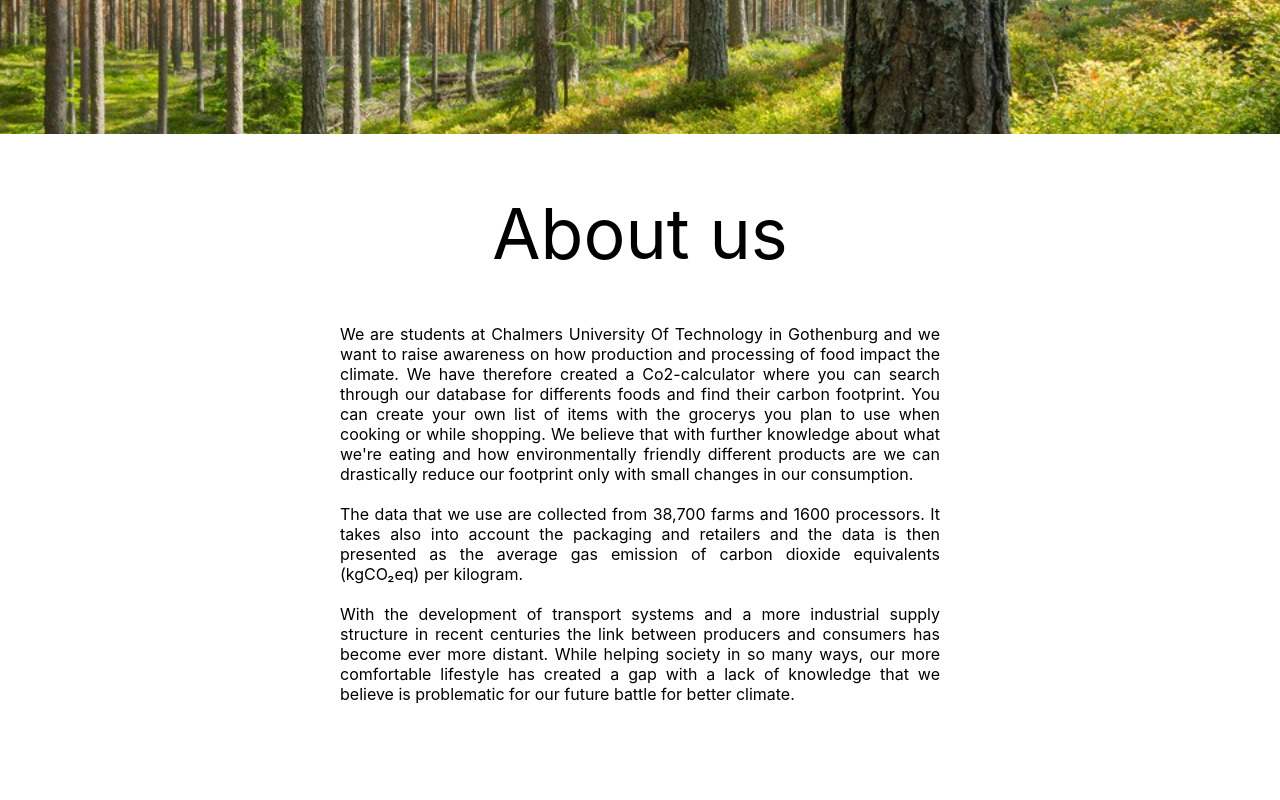
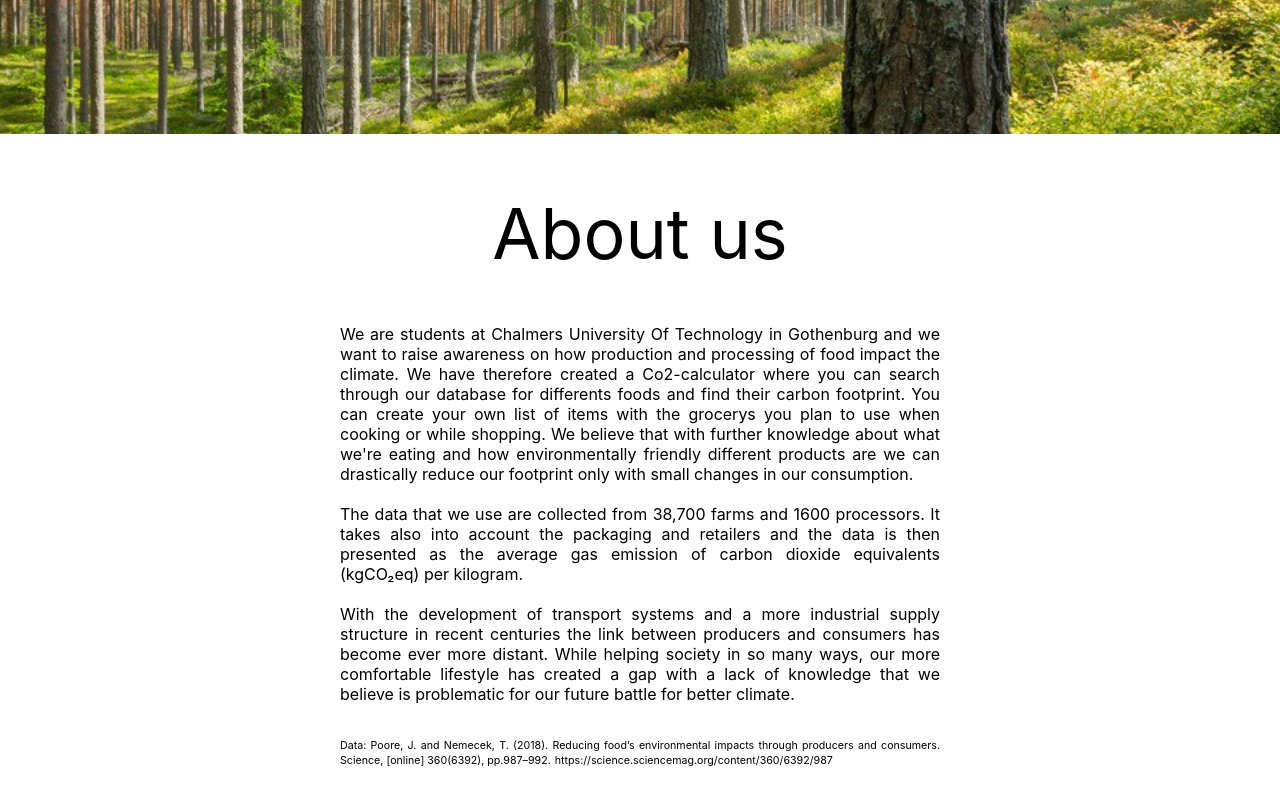
Before and after one commit to OhLawdHeCoding/Halo, a React (Create React App) app in the folder CO2_calculator/co2/: page /about in a window 1280 px wide. Shown: the part 220-1020 px from the top of the page. Before the commit the page ends 964 px from the top, so only its background shows below. Built offline with nearby package versions, Linux system fonts and the light colour scheme; the HTML template or start-up script is replaced by a standard one.

Commit message:
source
.

```diff
--- a/CO2_calculator/co2/src/Components/About.js
+++ b/CO2_calculator/co2/src/Components/About.js
@@ -1,6 +1,9 @@
 import React from "react";
 import Pic from "../assets/aForest.jpg";
 import "../styling/About.css";
+import { Link } from "react-router-dom";
+
+
 
 //this file is responsible for the about page located in App.js
 function About() {
@@ -36,8 +39,19 @@ function About() {
           for better climate.
           <br />
           <br />
+          <p style={{fontSize: '80%'}}>
+          <small>
+          Data: Poore, J. and Nemecek, T. (2018). Reducing food’s environmental impacts through producers and consumers.
+           Science, [online] 360(6392), pp.987–992. <td onClick={() =>
+            window.open('https://science.sciencemag.org/content/360/6392/987')}>
+              https://science.sciencemag.org/content/360/6392/987
+            </td>
+          </small>
+          </p>
           <br />
+
         </p>
+
       </div>
     </div>
   );
```
